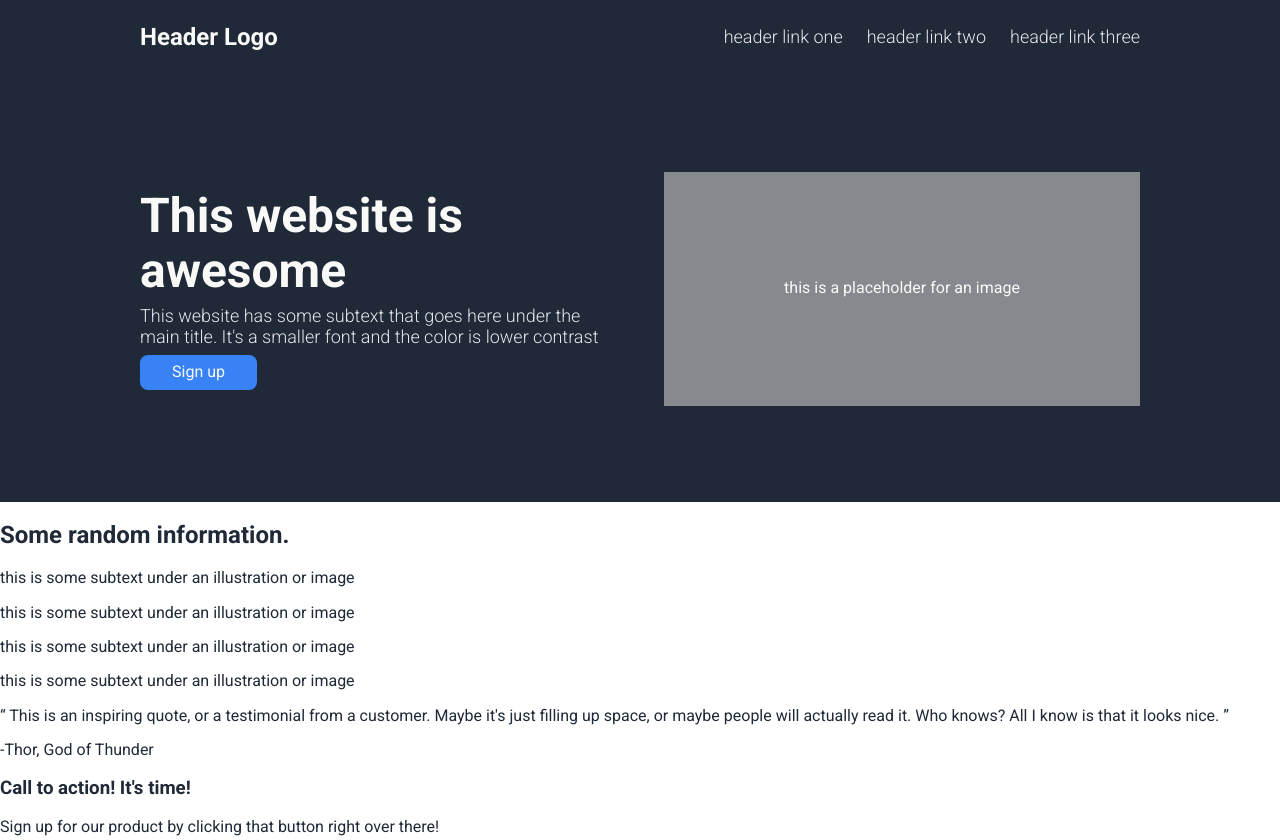
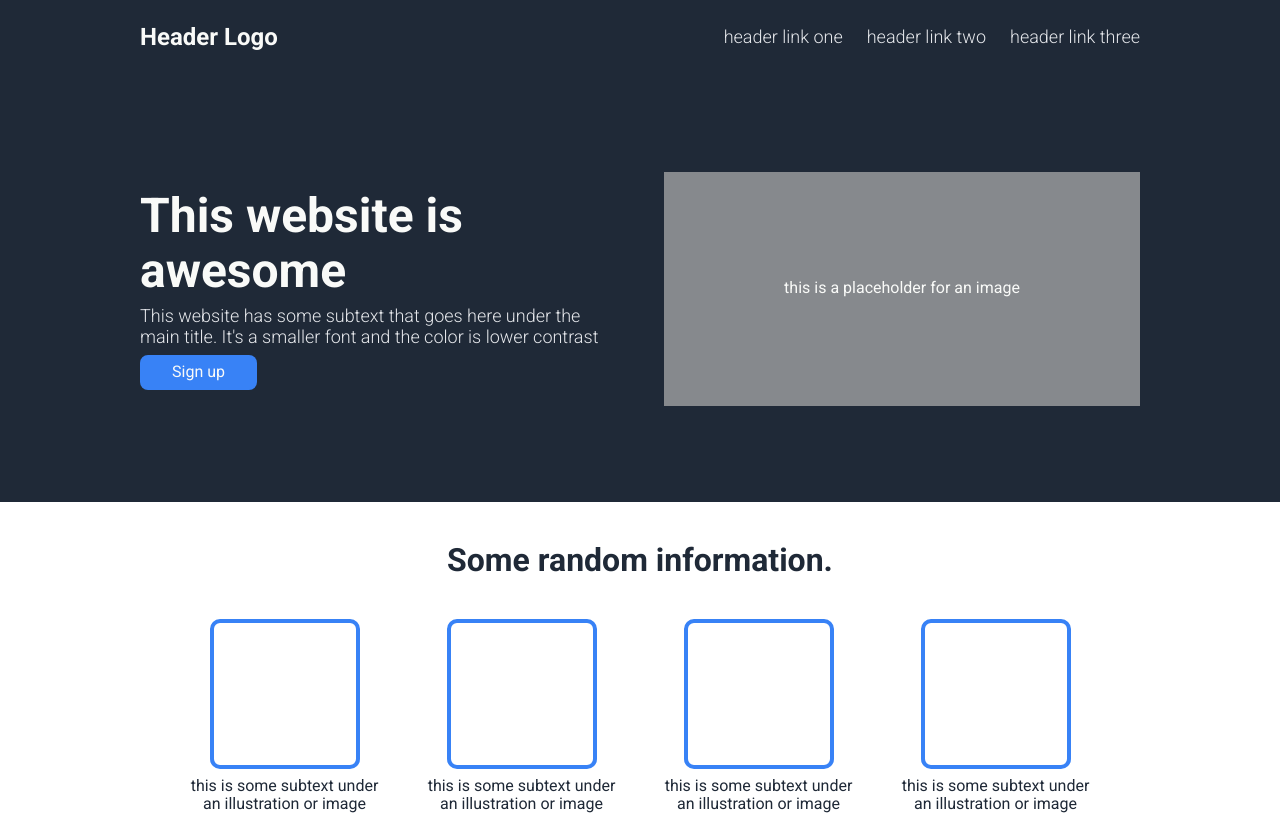
Before and after one commit to jesusaviladev/the-odin-landing, a plain HTML site: page index.html in a window 1280 px wide. Shown: the top 840 px of the page. Drawn offline with Linux system fonts and the light colour scheme.

Commit message:
Finished card section styles

```diff
--- a/index.html
+++ b/index.html
@@ -40,8 +40,9 @@
       </div>
     </header>
     <main class="main">
-      <section class="cards">
+      <section>
         <h2 class="cards__title">Some random information.</h2>
+        <div class="cards__wrapper">
           <div class="card">
             <div class="card__image"></div>
             <p class="card__text">
@@ -65,6 +66,7 @@
             <p class="card__text">
               this is some subtext under an illustration or image
             </p>
+          </div>
         </div>
       </section>
       <div class="quote">
--- a/styles/styles.css
+++ b/styles/styles.css
@@ -19,19 +19,6 @@ body {
   flex-direction: column;
 
   color: var(--text-secondary);
-}
-
-.button {
-  padding: 0.5rem 2rem;
-  border-radius: 8px;
-  border: none;
-  background-color: var(--primary);
-  color: var(--text-primary);
-  cursor: pointer;
-}
-
-.button--outlined {
-  border: 2px solid var(--background-secondary);
 }
 
 .header {
@@ -111,3 +98,52 @@ body {
   justify-content: center;
   align-items: center;
 }
+
+.cards__title {
+  font-size: 2rem;
+  font-weight: bold;
+  text-align: center;
+  margin: 2.5rem 0;
+}
+
+.cards__wrapper {
+  max-width: 900px;
+  margin: 0 auto;
+  margin-bottom: 110px;
+
+  display: flex;
+  justify-content: center;
+  gap: 3rem;
+}
+
+.card {
+  display: flex;
+  flex-direction: column;
+  align-items: center;
+  text-align: center;
+}
+
+.card__image {
+  width: 150px;
+  height: 150px;
+  border: 4px solid var(--primary);
+  border-radius: 10px;
+}
+
+.card__text {
+  margin: 0.5rem 0 0 0;
+  color: var(--secondary);
+}
+
+.button {
+  padding: 0.5rem 2rem;
+  border-radius: 8px;
+  border: none;
+  background-color: var(--primary);
+  color: var(--text-primary);
+  cursor: pointer;
+}
+
+.button--outlined {
+  border: 2px solid var(--background-secondary);
+}
```
Lines whose indentation alone changed are shown as unchanged.
